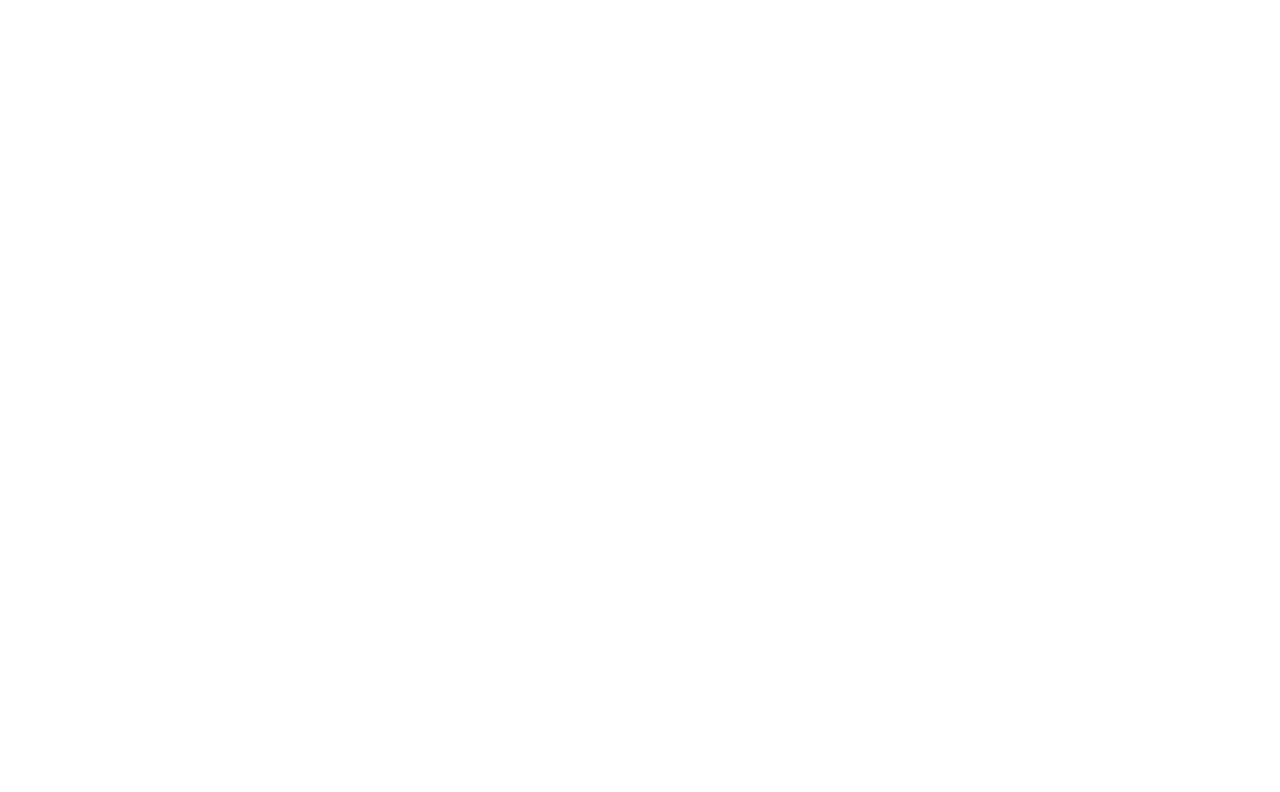
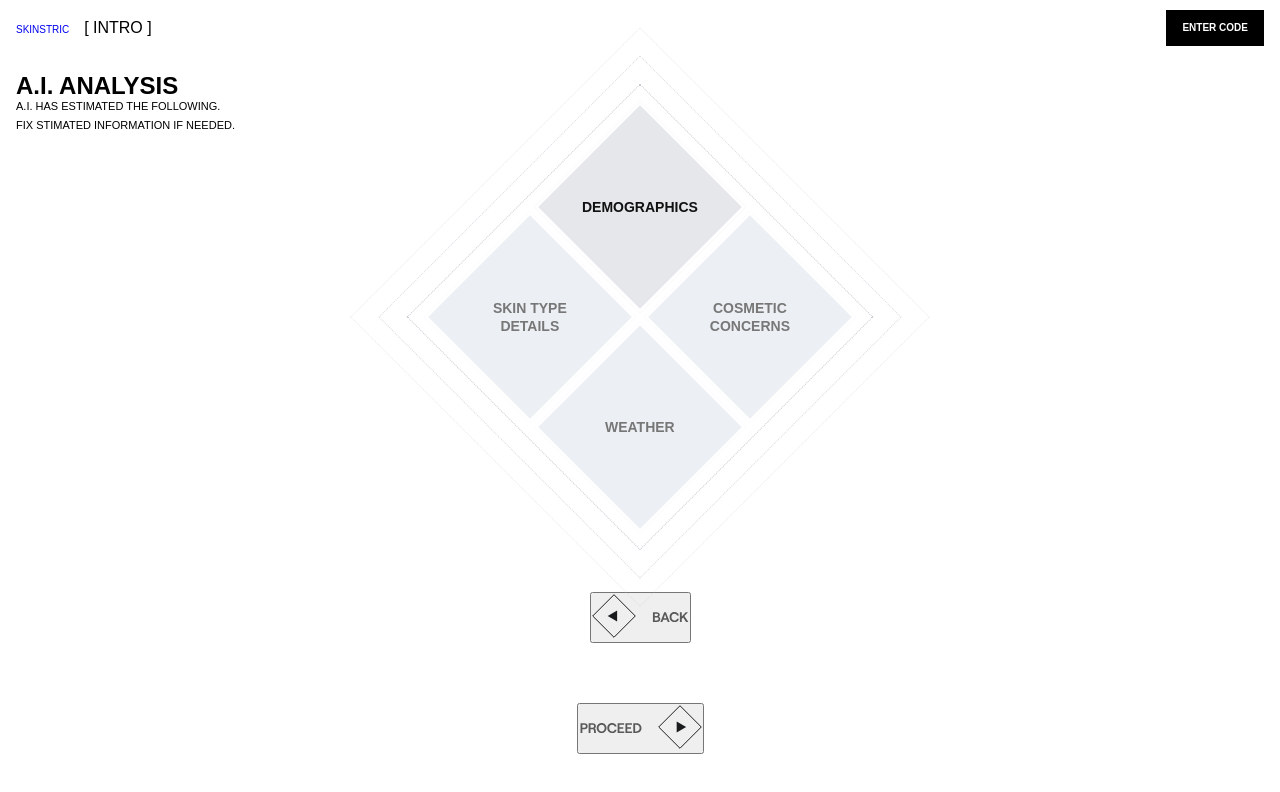
Before and after one commit to ommastic/skinstricProject, a React (Vite) app in the folder skinstric-app/: page /results in a window 1280 px wide. Before the commit this address had no page. Shown: the top 792 px of the page. Built offline with nearby package versions, Linux system fonts and the light colour scheme.

Commit message:
working on the diamonds for the select page

```diff
--- a/skinstric-app/src/App.tsx
+++ b/skinstric-app/src/App.tsx
@@ -1,22 +1,20 @@
 import { Routes, Route } from "react-router-dom";
-import Landing from "./pages/homePage/Landing";
-import Introduction from "./pages/testing/IntroductionPage";
-import UploadImage from "./pages/imageLoading/UploadImagePage";
-import SelectOptions from "./pages/selectPage/SelectOptionsPage";
+import LandingPage from "./pages/homePage/LandingPage";
+import IntroductionPage from "./pages/testing/IntroductionPage";
+import UploadImagePage from "./pages/imageLoading/UploadImagePage";
+import SelectOptionsPage from "./pages/selectPage/SelectOptionsPage";
+import SelectDataTypePage from "./pages/select/SelectDataTypePage"
 import './App.css'
 
 
 export default function App(){
   return (
     <Routes>
-      <Route path='/' element={<Landing/>}/>
-      <Route path='/intro' element={<Introduction/>}/>
-      <Route path='/upload' element={<UploadImage/>}/>
-      <Route path='/select' element={<SelectOptions/>}/>
-
-
-
-
+      <Route path='/' element={<LandingPage/>}/>
+      <Route path='/intro' element={<IntroductionPage/>}/>
+      <Route path='/upload' element={<UploadImagePage/>}/>
+      <Route path='/select' element={<SelectOptionsPage/>}/>
+      <Route path='/results' element={<SelectDataTypePage/>}/>
 
     </Routes>
   )
--- a/skinstric-app/src/components/Header.css
+++ b/skinstric-app/src/components/Header.css
@@ -1,5 +1,5 @@
 .header-wrapper{
-  height: 64px;
+  height: 56px;
   flex-shrink: 0;
 }
 
@@ -32,6 +32,7 @@
 
 .header__logo{
   text-decoration: none;
+  font-size: 10px;
 }
 
 .header__logo:active{
--- a/skinstric-app/src/components/Header.tsx
+++ b/skinstric-app/src/components/Header.tsx
@@ -1,19 +1,15 @@
-import { useLocation } from "react-router-dom";
+
 import { Link } from "react-router-dom";
-import './Header.css'
+import './Header.css';
 
 
 export default function Header() {
-  const location = useLocation();
-  const showHeaderButton = location.pathname === '/' || location.pathname === '/landing';
 
   return (
     <header className='header-wrapper'>
       <div className='header-left'>
         <div><Link to='/' className='header__logo'>SKINSTRIC </Link><span className="text__intro">[ INTRO ]</span></div>
-         {showHeaderButton && (
-            <button className='header__right--button'>ENTER CODE</button>
-          )}
+        <button className='header__right--button'>ENTER CODE</button>
       </div>
     </header>
   );
--- a/skinstric-app/src/pages/homePage/Landing.tsx
+++ b/skinstric-app/src/pages/homePage/LandingPage.tsx
@@ -3,7 +3,7 @@
 import buttonIcon1 from '../../assets/button-icon-text-shrunk-left.svg';
 import buttonIcon2 from '../../assets/button-icon-text-shrunk-right.svg';
 import { useNavigate } from 'react-router-dom';
-import './Landing.css';
+import './LandingPage.css';
 import Header from '../../components/Header';
 
 export default function Landing() {
--- /dev/null
+++ b/skinstric-app/src/pages/select/SelectDataTypePage.css
@@ -0,0 +1,173 @@
+.select-data-page {
+  min-height: 100dvh;
+  width: 100%;
+  display: flex;
+  flex-direction: column;
+  overflow: hidden;
+}
+
+.select-data-page__content {
+  position: relative;
+  flex: 1;
+  min-height: 0;
+  display: grid;
+  place-items: center;
+  padding: 1rem;
+}
+
+.select-data-page__intro {
+  position: absolute;
+  top: 16px;
+  left: 16px;
+}
+
+.select-data-page__into h1 {
+  margin: 0 0 10px;
+  font-size: 14px;
+  font-weight: 700;
+}
+
+.select-data-page__intro p {
+  margin: 0 0 6px;
+  font-size: 11px;
+  line-height: 1.2;
+}
+
+/*diamond container*/
+
+.analysis__menu{
+  --diamond-size: 150px;
+
+  position: relative;
+  width: 430px;
+  height: 430px;
+}
+
+.analysys__diamond{
+  position:absolute;
+  z-index: 2;
+  width: var(--diamond-size);
+  height: var(--diamond-size);
+
+  display: grid;
+  place-items: center;
+  border: 2px solid #fff;
+  background-color: #e5e7eb;
+  color: #111;
+  transform: rotate(45deg)
+}
+
+.analysis__diamond > span {
+  transform: rotate(-45deg);
+  font-size: 13px;
+  font-weight: 600;
+  line-height: 1.3;
+  text-align: center;
+
+}
+/*
+.select-data-page__nav-button img {
+  display: block;
+  height: 52px;
+  width: auto;
+}
+
+.analysis__menu{
+  --diamond-size: 150px;
+
+  position: relative;
+  width: 430px;
+  height: 430px;
+} */
+
+.analysis__diamond{
+  position: absolute;
+  width: var(--diamond-size);
+  height: var(--diamond-size);
+  display: grid;
+  place-items: center;
+  border: 3px solid #fff;
+  background: #e5e7eb;
+  color: #111;
+  transform: rotate(45deg);
+  transition: background 200ms ease, color 200ms ease;
+}
+
+.analysis__diamond > span {
+  transform: rotate(-45deg);
+  font-size: 14px;
+  font-weight: 600;
+  line-height: 1.3;
+  text-align: center;
+}
+
+.analysis__diamond--demographics{
+  grid-column: 2;
+  grid-row: 1;
+
+  cursor: pointer;
+}
+
+.analysis__diamond--demographics{
+  top: 30px;
+  left: 140px;
+  cursor: pointer;
+
+}
+
+.analysis__diamond--cosmetic{
+  top: 140px;
+  left: 30px;
+}
+
+.analysis__diamond--skin{
+  top: 140px;
+  right: 30px;
+}
+
+.analysis__diamond--weather{
+  bottom: 30px;
+  left: 140px;
+}
+
+.analysis__diamond--disabled{
+ background-color: #eceff3;
+ color: #777;
+ cursor: default;
+}
+
+.analysis__diamond:hover,
+.analysis__diamond:focus-visible{
+  background: #6b7280;
+  color: #f3f4f6;
+}
+
+.analysis__outer-diamond {
+  position: absolute;
+  top: 50%;
+  left: 50%;
+  z-index: 0;
+
+  border: 1px dotted #c9cdd3;
+  pointer-events: none;
+}
+
+.analysis__outer-diamond--one {
+  width: 330px;
+  height: 330px;
+  transform: translate(-50%, -50%) rotate(45deg);
+}
+
+.analysis__outer-diamond--two {
+  width: 370px;
+  height: 370px;
+  opacity: 0.7;
+  transform: translate(-50%, -50%) rotate(45deg);
+}
+
+.analysis__outer-diamond--three {
+  width: 410px;
+  height: 410px;
+  opacity: 0.4;
+  transform: translate(-50%, -50%) rotate(45deg);
+}
--- /dev/null
+++ b/skinstric-app/src/pages/select/SelectDataTypePage.tsx
@@ -0,0 +1,70 @@
+import { useNavigate } from "react-router-dom";
+import Header from "../../components/Header";
+import backButton from "../../assets/button-back.svg";
+import forwardButton from "../../assets/button-proceed.svg";
+import './SelectDataTypePage.css';
+
+
+export default function SelectDataTypePage() {
+  const navigate = useNavigate();
+  return (
+    <div className="select-data-page">
+      <Header />
+      <main className="select-data-page__content">
+        <section className="select-data-page__intro">
+          <h1>A.I. ANALYSIS</h1>
+          <p>A.I. HAS ESTIMATED THE FOLLOWING.</p>
+          <p>FIX STIMATED INFORMATION IF NEEDED.</p>
+        </section>
+
+        <section className="analysis__menu">
+          <span className='analysis__outer-diamond analysis__outer-diamond--one' aria-hidden='true' />
+          <span className='analysis__outer-diamond analysis__outer-diamond--two' aria-hidden='true' />
+          <span className='analysis__outer-diamond analysis__outer-diamond--three' aria-hidden='true' />
+
+          <button type="button" className="analysis__diamond analysis__diamond--demographics" onClick={() => navigate("/demographics")}>
+            <span>DEMOGRAPHICS</span>
+          </button>
+
+          <div className="analysis__diamond analysis__diamond--disabled analysis__diamond--cosmetic" aria-disabled='true'>
+            <span>
+              SKIN TYPE
+              <br />
+              DETAILS
+            </span>
+          </div>
+
+          <div className="analysis__diamond analysis__diamond--disabled analysis__diamond--skin" aria-disabled='true'>
+            <span>
+              COSMETIC
+              <br />
+              CONCERNS
+            </span>
+          </div>
+
+          <div className="analysis__diamond analysis__diamond--disabled analysis__diamond--weather" aria-disabled='true'>
+            <span>
+              WEATHER
+            </span>
+          </div>
+        </section>
+
+        <button
+          type="button"
+          className="select-data-page__nav-button select-data-page__nav-button--back"
+          onClick={() => navigate(-1)}
+        >
+          <img src={backButton} alt="Back" />
+        </button>
+
+        <button
+          type="button"
+          className="select-data-page__nav-button select-data-page__nav-button--forward"
+          onClick={() => navigate("/demographics")}
+        >
+          <img src={forwardButton} alt="Forward" />
+        </button>
+      </main>
+    </div>
+  );
+}
```
Also changed, not shown: skinstric-app/src/pages/homePage/LandingPage.css (renamed from skinstric-app/src/pages/homePage/Landing.css).
